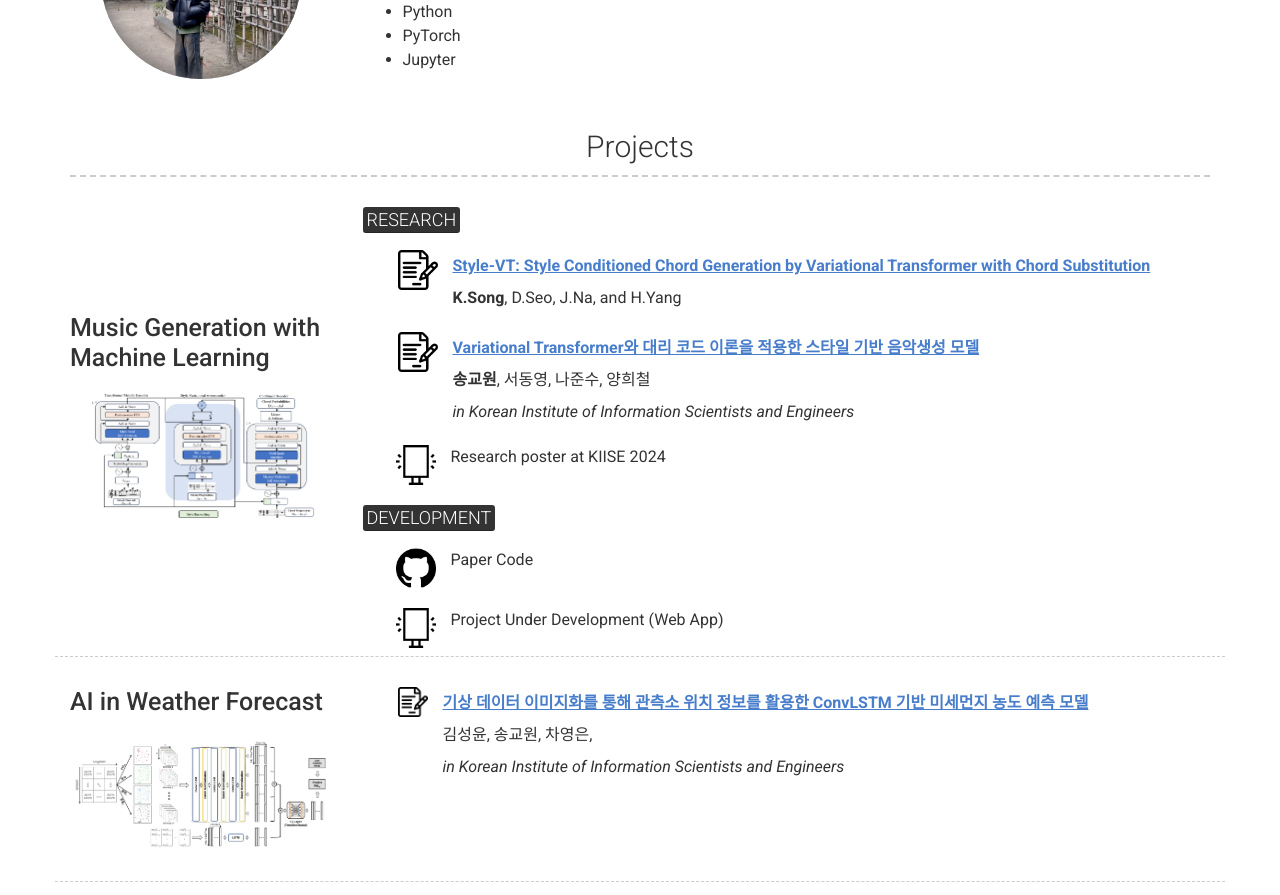
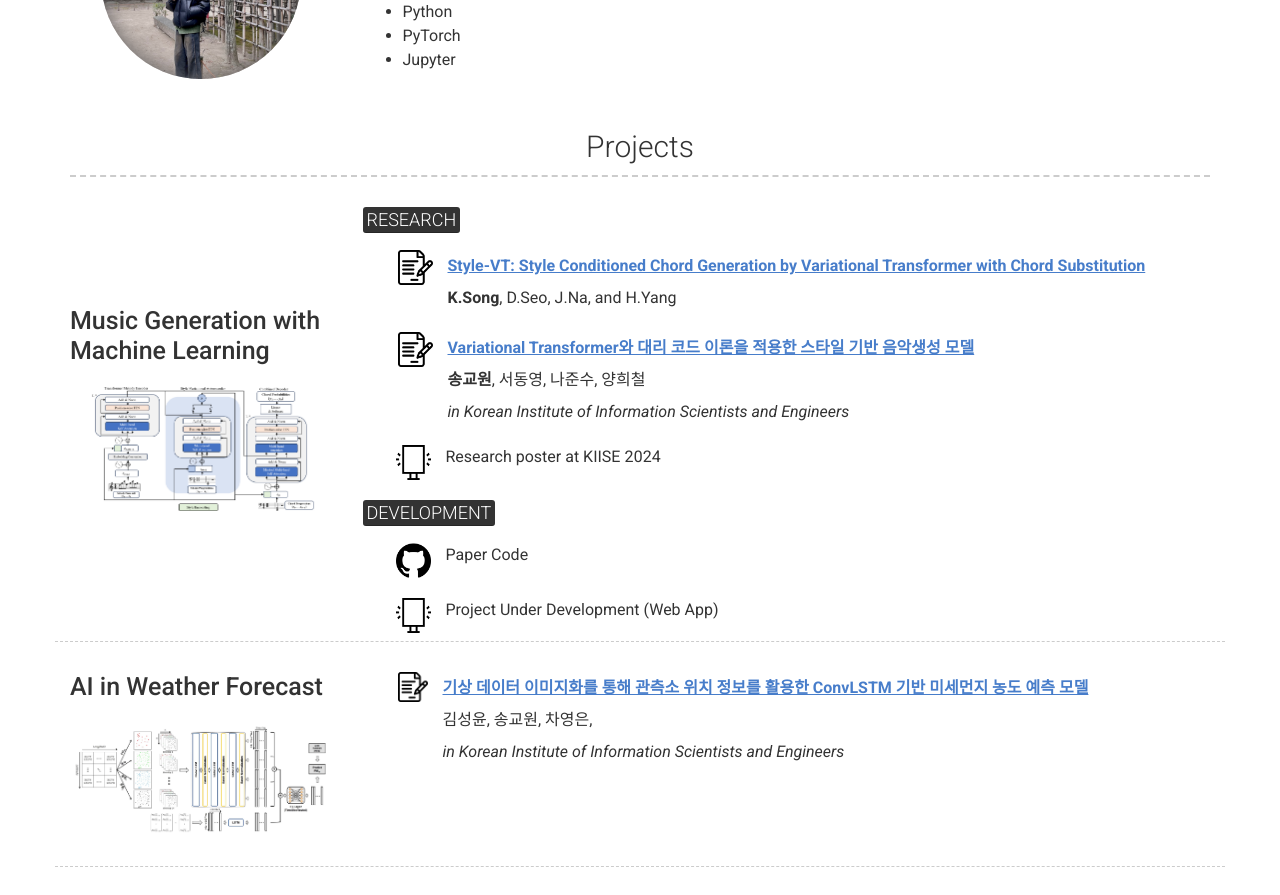
Before and after one commit to tim000519/resume, a Jekyll site: the page built from index.md, in a window 1280 px wide. Shown: the part 423-1318 px from the top of the page. Built offline with Jekyll 4.4.1, drawn with Linux system fonts in a browser that asks for light colours; nearby versions of some CDN libraries; grey boxes are pictures that could not be loaded.

Commit message:
Update _config.yml

```diff
--- a/_config.yml
+++ b/_config.yml
@@ -75,7 +75,7 @@ content:
 
           <div style="display: flex; align-items: flex-start; margin-left: 35px;">
             <a href="/resume/pdf/Access.pdf" target="_blank" style="margin-right: 10px; flex-shrink: 0;">
-              <img src="/resume/images/contract.png" alt="PDF" width="40" style="vertical-align: middle; flex-shrink: 0;">
+              <img src="/resume/images/contract.png" alt="PDF" width="35" style="vertical-align: middle; flex-shrink: 0;">
             </a>
             <p style="margin-left: 5px; vertical-align: middle; line-height: 2;">
               <a href="/resume/pdf/Access.pdf" target="_blank" style="text-decoration: underline;">
@@ -87,7 +87,7 @@ content:
 
           <div style="display: flex; align-items: flex-start; margin-left: 35px; margin-top: 10px;">
             <a href="/resume/pdf/style.pdf" target="_blank" style="margin-right: 10px; flex-shrink: 0;">
-              <img src="/resume/images/contract.png" alt="PDF" width="40" style="vertical-align: middle; flex-shrink: 0;">
+              <img src="/resume/images/contract.png" alt="PDF" width="35" style="vertical-align: middle; flex-shrink: 0;">
             </a>
             <p style="margin-left: 5px; vertical-align: middle; line-height: 2;">
               <a href="/resume/pdf/style.pdf" target="_blank" style="text-decoration: underline;">
@@ -101,7 +101,7 @@ content:
 
           <div style="display: flex; align-items: flex-start; margin-left: 33px; margin-top: 10px;">
             <a href="/resume/pdf/stylePoster.pdf" target="_blank" style="margin-right: 10px; flex-shrink: 0;">
-              <img src="/resume/images/poster2.png" alt="PDF" width="40" style="vertical-align: middle; flex-shrink: 0;">
+              <img src="/resume/images/poster2.png" alt="PDF" width="35" style="vertical-align: middle; flex-shrink: 0;">
             </a>
             <p style="margin-left: 5px; vertical-align: middle;">
               Research poster at KIISE 2024
@@ -112,7 +112,7 @@ content:
 
           <div style="display: flex; align-items: flex-start; margin-left: 33px;">
             <a href="https://github.com/tim000519/Style-VT" target="_blank" style="margin-right: 10px; flex-shrink: 0;">
-              <img src="/resume/images/github.png" alt="PDF" width="40" style="vertical-align: middle; flex-shrink: 0;">
+              <img src="/resume/images/github.png" alt="PDF" width="35" style="vertical-align: middle; flex-shrink: 0;">
             </a>
             <p style="margin-left: 5px; vertical-align: middle;">
               Paper Code
@@ -121,7 +121,7 @@ content:
 
           <div style="display: flex; align-items: flex-start; margin-left: 33px; margin-top: 20px;">
             <a href="https://tim000519.github.io/museCanvas/" target="_blank" style="margin-right: 10px; flex-shrink: 0;">
-              <img src="/resume/images/poster2.png" alt="PDF" width="40" style="vertical-align: middle; flex-shrink: 0;">
+              <img src="/resume/images/poster2.png" alt="PDF" width="35" style="vertical-align: middle; flex-shrink: 0;">
             </a>
             <p style="margin-left: 5px; vertical-align: middle;">
               Project Under Development (Web App)
```
